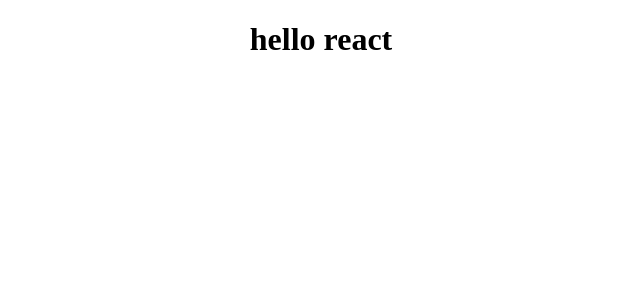
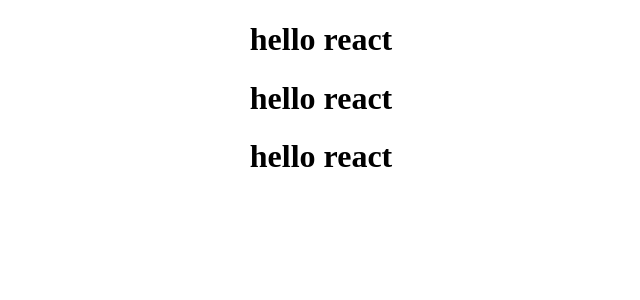
Before and after one commit to kolbinilya/tg-web, a React (Create React App) app: page / in a window 1280 px wide. Shown: the top 300 px of the page, without its empty margins (319-959 px from the left). Built offline with nearby package versions, Linux system fonts and the light colour scheme.

Commit message:
the last one

```diff
--- a/src/App.js
+++ b/src/App.js
@@ -4,6 +4,8 @@
   return (
     <div className="App">
       <h1>hello react</h1>
+      <h1>hello react</h1>
+      <h1>hello react</h1>
     </div>
   );
 }
```
